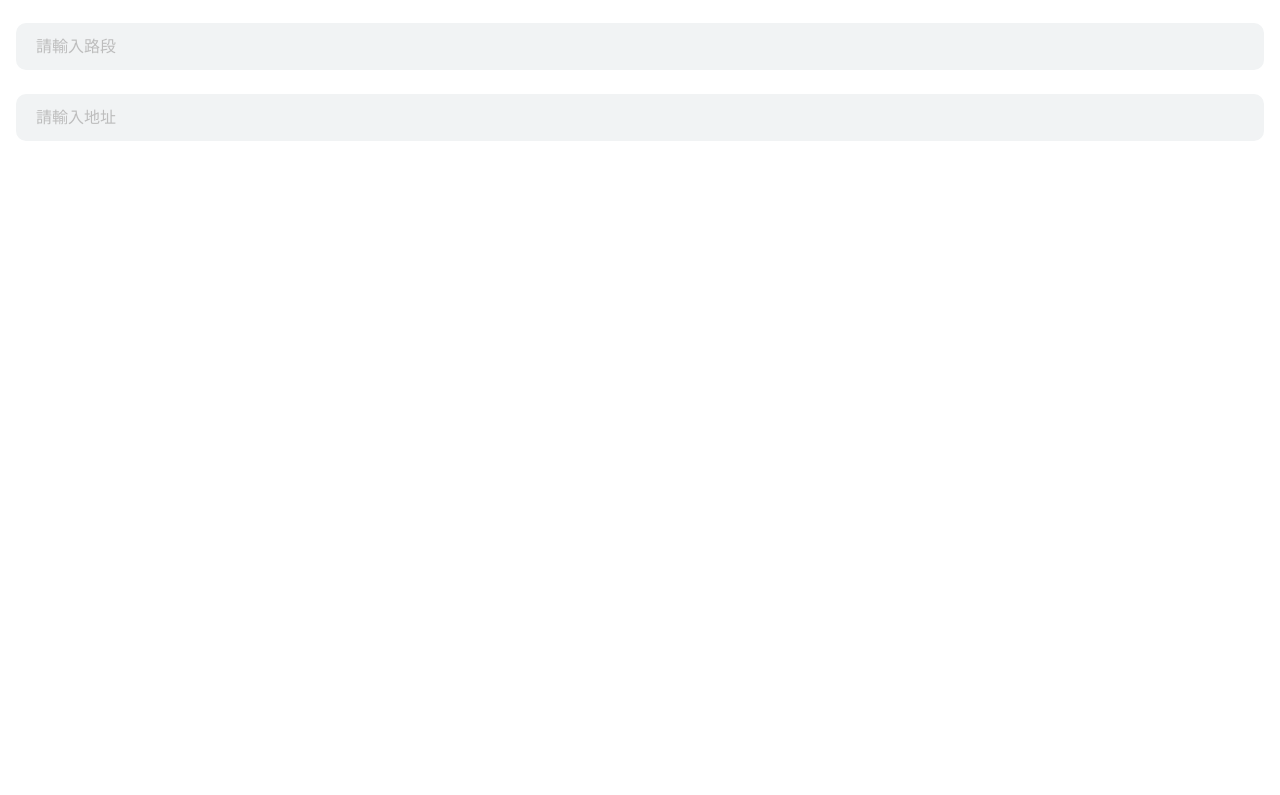
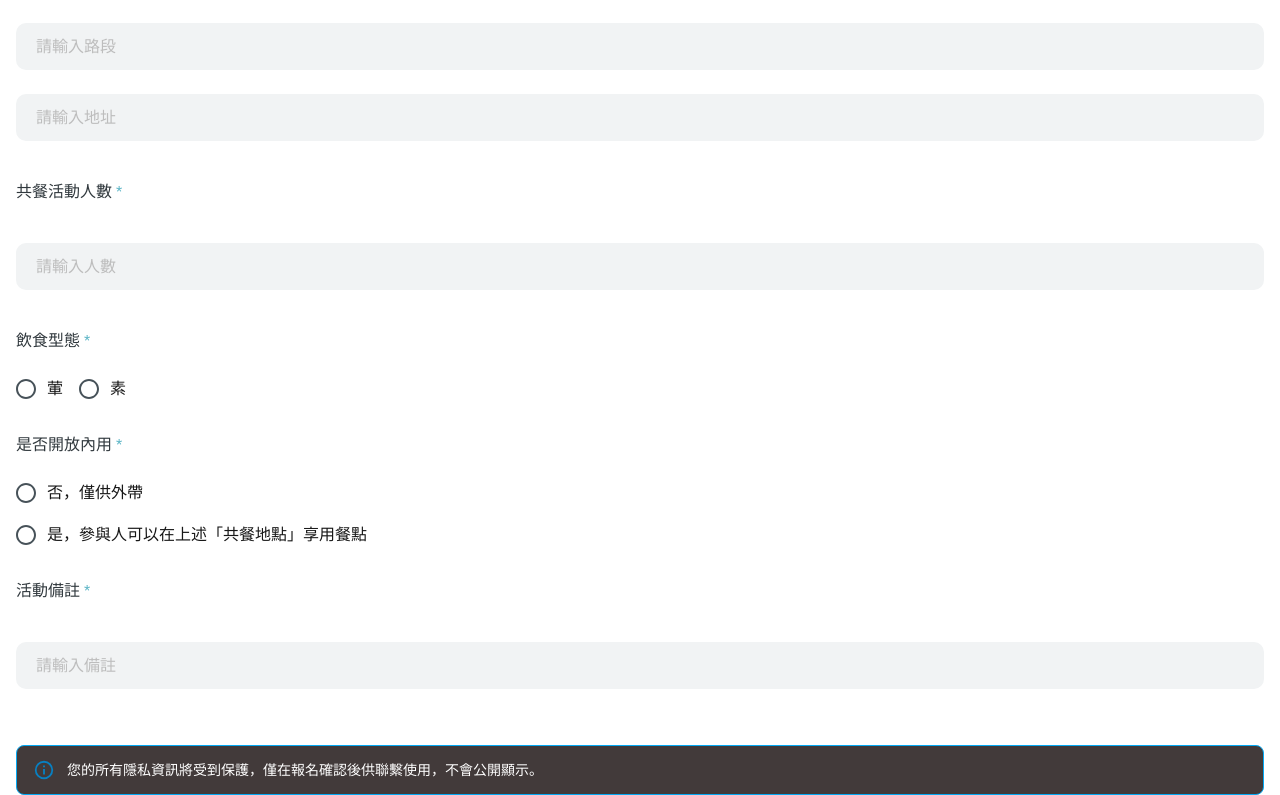
Before and after one commit to Nashexplorer/2025_fall_Codefest_Taipei_Hands_On_Lab, a Next.js app in the folder frontend/cofeast/: page /built-event in a window 1280 px wide. Shown: the part 1020-1815 px from the top of the page. Before the commit the page ends 1177 px from the top, so only its background shows below. Built offline with nearby package versions, Linux system fonts and the light colour scheme; what @mui/material-nextjs would draw is missing.

Commit message:
feat: Add build-event page

```diff
--- a/frontend/cofeast/src/app/built-event/page.tsx
+++ b/frontend/cofeast/src/app/built-event/page.tsx
@@ -5,6 +5,10 @@ import { taipeiDistricts } from "@/data";
 import theme from "@/theme";
 import {
   Box,
+  Alert,
+  Radio,
+  RadioGroup,
+  FormControlLabel,
   FormControl,
   InputBase,
   MenuItem,
@@ -77,6 +81,8 @@ const BuiltEventPage = (): React.ReactNode => {
   const [startDateTime, setStartDateTime] = useState<Dayjs | null>(null);
   const [endDateTime, setEndDateTime] = useState<Dayjs | null>(null);
   const [address, setAddress] = useState("");
+  const [foodType, setFoodType] = useState("");
+  const [dineIn, setDineIn] = useState("");
 
   const handleDistrictChange = (
     event:
@@ -268,6 +274,86 @@ const BuiltEventPage = (): React.ReactNode => {
             />
           </Box>
         </FormControl>
+        <FormControl fullWidth>
+          <Box display="flex" alignItems="center" mt={3} mb={2}>
+            <Typography variant="h3" color="text.primary">
+              共餐活動人數
+            </Typography>
+            <Typography variant="h3" color="primary.main" ml={0.5}>
+              *
+            </Typography>
+          </Box>
+        </FormControl>
+        <FormControl fullWidth>
+          <Box flex={1} mt={3} mb={2}>
+            <StyledInputBase
+              placeholder="請輸入人數"
+              inputProps={{ "aria-label": "text" }}
+              value={address}
+              onChange={(e) => setAddress(e.target.value)}
+            />
+          </Box>
+        </FormControl>
+        <FormControl fullWidth>
+          <Box display="flex" alignItems="center" mt={3} mb={2}>
+            <Typography variant="h3" color="text.primary">
+              飲食型態
+            </Typography>
+            <Typography variant="h3" color="primary.main" ml={0.5}>
+              *
+            </Typography>
+          </Box>
+        </FormControl>
+        <FormControl fullWidth>
+          <RadioGroup row value={foodType} onChange={(e) => setFoodType(e.target.value)}>
+            <FormControlLabel value="meat" control={<Radio />} label="葷" />
+            <FormControlLabel value="vegan" control={<Radio />} label="素" />
+          </RadioGroup>
+        </FormControl>
+        <FormControl fullWidth>
+          <Box display="flex" alignItems="center" mt={3} mb={2}>
+            <Typography variant="h3" color="text.primary">
+              是否開放內用
+            </Typography>
+            <Typography variant="h3" color="primary.main" ml={0.5}>
+              *
+            </Typography>
+          </Box>
+        </FormControl>
+        <FormControl fullWidth>
+          <RadioGroup value={dineIn} onChange={(e) => setDineIn(e.target.value)}>
+            <FormControlLabel value="takeout" control={<Radio />} label="否，僅供外帶" />
+            <FormControlLabel value="dinein" control={<Radio />} label="是，參與人可以在上述「共餐地點」享用餐點" />
+          </RadioGroup>
+        </FormControl>
+        <FormControl fullWidth>
+          <Box display="flex" alignItems="center" mt={3} mb={2}>
+            <Typography variant="h3" color="text.primary">
+              活動備註
+            </Typography>
+            <Typography variant="h3" color="primary.main" ml={0.5}>
+              *
+            </Typography>
+          </Box>
+        </FormControl>
+        <FormControl fullWidth>
+          <Box flex={1} mt={3} mb={2}>
+            <StyledInputBase
+              placeholder="請輸入備註"
+              inputProps={{ "aria-label": "text" }}
+              value={address}
+              onChange={(e) => setAddress(e.target.value)}
+            />
+          </Box>
+        </FormControl>
+        <FormControl fullWidth>
+          <Box display="flex" alignItems="center" mt={3} mb={2}></Box>
+          <Alert variant="outlined" severity="info" sx={{ bgcolor: '#423a3aff', color: '#fff', borderRadius: 2 }}>
+            <Typography variant="body2">
+              您的所有隱私資訊將受到保護，僅在報名確認後供聯繫使用，不會公開顯示。
+            </Typography>
+          </Alert>
+        </FormControl>
       </div>
     </ThemeProvider>
   );
```
